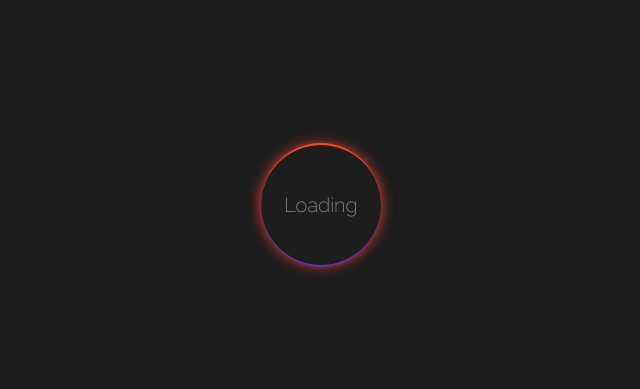
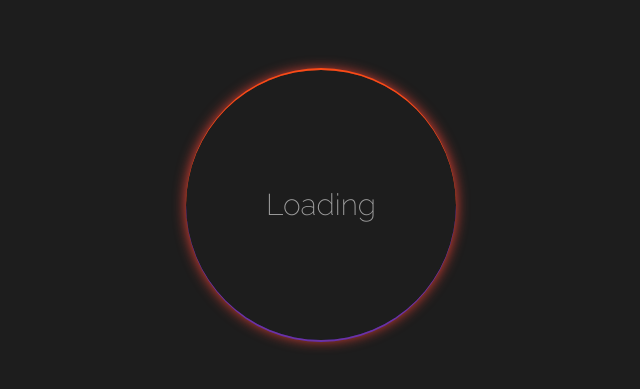
Before and after one commit to 2dsant/30diasCSS, a plain HTML site: page Dia02/index.html in a window 1280 px wide. Shown: the part 195-584 px from the top of the page, without its empty margins (319-959 px from the left). Drawn offline with Linux system fonts and the light colour scheme.

Commit message:
Add files via upload

```diff
--- a/Dia02/style.css
+++ b/Dia02/style.css
@@ -20,8 +20,8 @@ body{
 .loader{
   padding: 10px;
   position: absolute;
-  width: 100px;
-  height: 100px;
+  width: 250px;
+  height: 250px;
   background: transparent;
   border-radius: 50%;
   border-top: 2px solid rgb(255, 81, 0);
@@ -41,7 +41,7 @@ body{
 }
 
 span {
-  font-size: 20px;
+  font-size: 30px;
   line-height: 200px;
   animation: sizetext .5s linear infinite alternate;
 }
```
